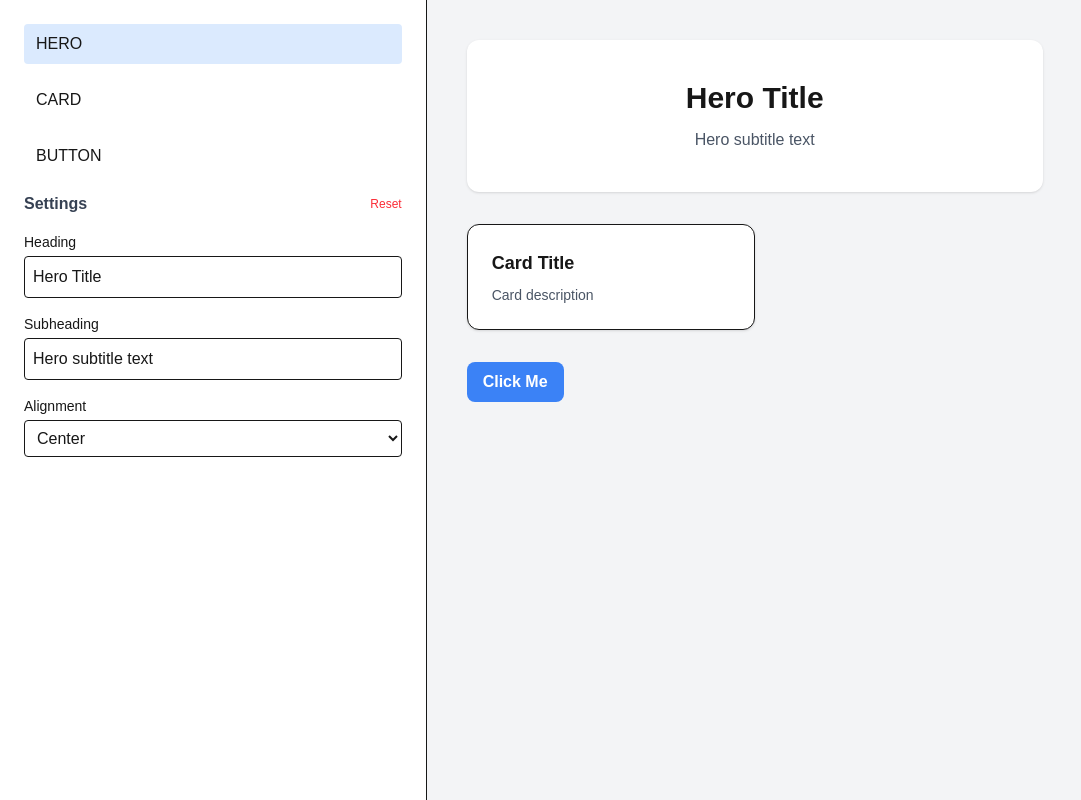
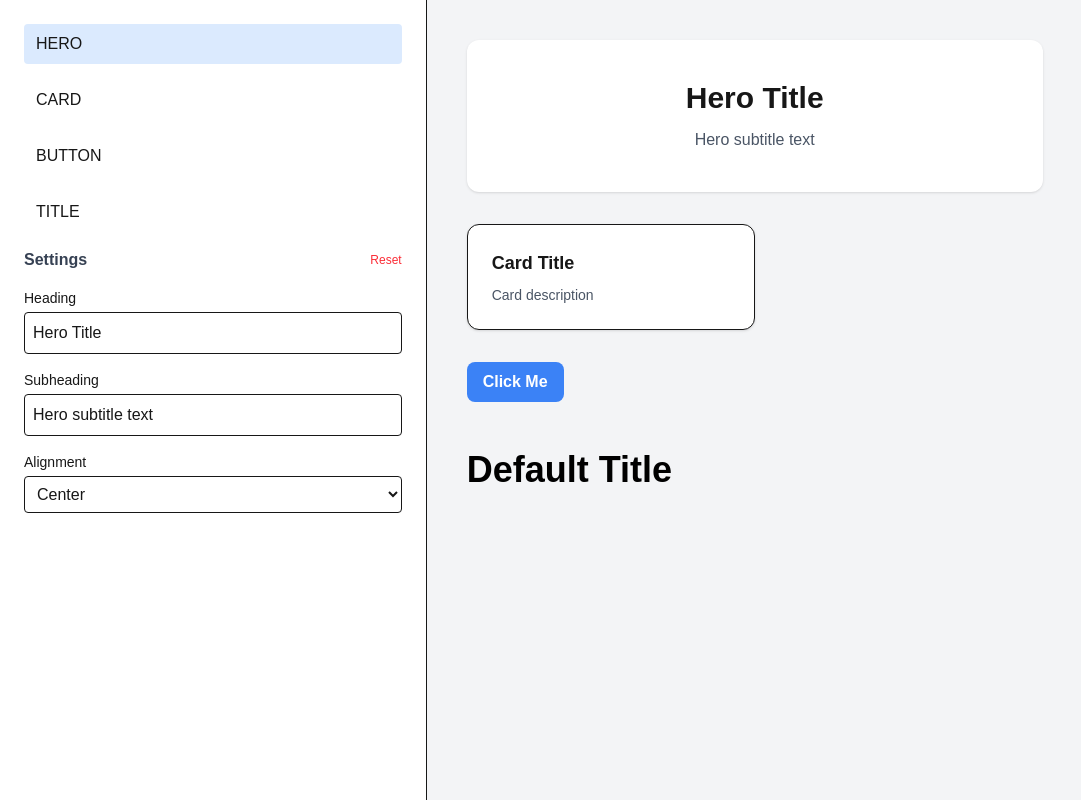
Before and after one commit to sitipolmalang/learn-next-v1, a Next.js app: page /editor in a window 1280 px wide. Shown: the whole page, without its empty margins (0-1081 px from the left). Built offline with nearby package versions, Linux system fonts and the light colour scheme.

Commit message:
add TitleOne Props

```diff
--- a/app/components/PageRendered.tsx
+++ b/app/components/PageRendered.tsx
@@ -2,7 +2,7 @@ import { componentRegistry } from './registry';
 import { validateProps } from './editor/validateProps';
 import { Field } from './editor/PropsEditor';
 
-type BlockType = 'hero' | 'card' | 'button';
+type BlockType = 'hero' | 'card' | 'button' | 'title';
 
 type Block = {
     id: string;
--- /dev/null
+++ b/app/components/editor/schemas/title.schema.ts
@@ -0,0 +1,34 @@
+import { Field } from '../PropsEditor';
+
+export const titleSchema: Record<string, Field> = {
+    text: {
+        type: 'text',
+        label: 'Text',
+        defaultValue: 'Default Title',
+    },
+    level: {
+        type: 'select',
+        label: 'Level',
+        defaultValue: 'h1',
+        options: [
+            { value: 'h1', label: 'H1' },
+            { value: 'h2', label: 'H2' },
+            { value: 'h3', label: 'H3' },
+        ],
+    },
+    color: {
+        type: 'color',
+        label: 'Color',
+        defaultValue: '#000000',
+    },
+    align: {
+        type: 'select',
+        label: 'Alignment',
+        defaultValue: 'left',
+        options: [
+            { value: 'left', label: 'Left' },
+            { value: 'center', label: 'Center' },
+            { value: 'right', label: 'Right' },
+        ],
+    },
+};
--- a/app/components/registry.ts
+++ b/app/components/registry.ts
@@ -1,9 +1,11 @@
 import Hero from './ui/Hero';
 import Card from './ui/Card';
 import ButtonOne from './ui/ButtonOne';
+import TitleOne from './ui/TitleOne';
 
 export const componentRegistry = {
     hero: Hero,
     card: Card,
     button: ButtonOne,
+    title: TitleOne
 };
--- /dev/null
+++ b/app/components/ui/TitleOne.tsx
@@ -0,0 +1,37 @@
+type TitleProps = {
+    text?: string;
+    level?: 'h1' | 'h2' | 'h3';
+    color?: string;
+    align?: 'left' | 'center' | 'right';
+};
+
+export default function TitleOne({
+    text = 'Default Title',
+    level = 'h1',
+    color = '#000000',
+    align = 'left',
+}: TitleProps) {
+    // Memilih tag HTML secara dinamis berdasarkan level
+    const Tag = level;
+
+    const sizeClasses = {
+        h1: 'text-4xl font-extrabold',
+        h2: 'text-3xl font-bold',
+        h3: 'text-2xl font-semibold',
+    };
+
+    const alignClasses = {
+        left: 'text-left',
+        center: 'text-center',
+        right: 'text-right',
+    };
+
+    return (
+        <Tag
+            className={`${sizeClasses[level]} ${alignClasses[align]} py-4`}
+            style={{ color }}
+        >
+            {text}
+        </Tag>
+    );
+}
--- a/app/editor/page.tsx
+++ b/app/editor/page.tsx
@@ -7,6 +7,7 @@ import PropsEditor from '../components/editor/PropsEditor';
 import { heroSchema } from '../components/editor/schemas/hero.schema';
 import { cardSchema } from '../components/editor/schemas/card.schema';
 import { buttonSchema } from '../components/editor/schemas/button.schema';
+import { titleSchema } from '../components/editor/schemas/title.schema';
 import { Block, BlockType } from '../components/PageRendered';
 import { Field } from '../components/editor/PropsEditor';
 
@@ -15,6 +16,7 @@ const schemaMap: Record<BlockType, Record<string, Field>> = {
     hero: heroSchema,
     card: cardSchema,
     button: buttonSchema,
+    title: titleSchema,
 };
 
 
@@ -47,6 +49,16 @@ export default function EditorPage() {
                 href: 'https://google.com',
                 color: '#3b82f6',
                 textColor: '#ffffff',
+            },
+        },
+        {
+            id: 'title',
+            type: 'title',
+            props: {
+                text: 'Default Title',
+                level: 'h1',
+                color: '#000000',
+                align: 'left',
             },
         },
     ]);
```
Also changed, not shown: 1 other file (tests, documents, lock files or other folders).
